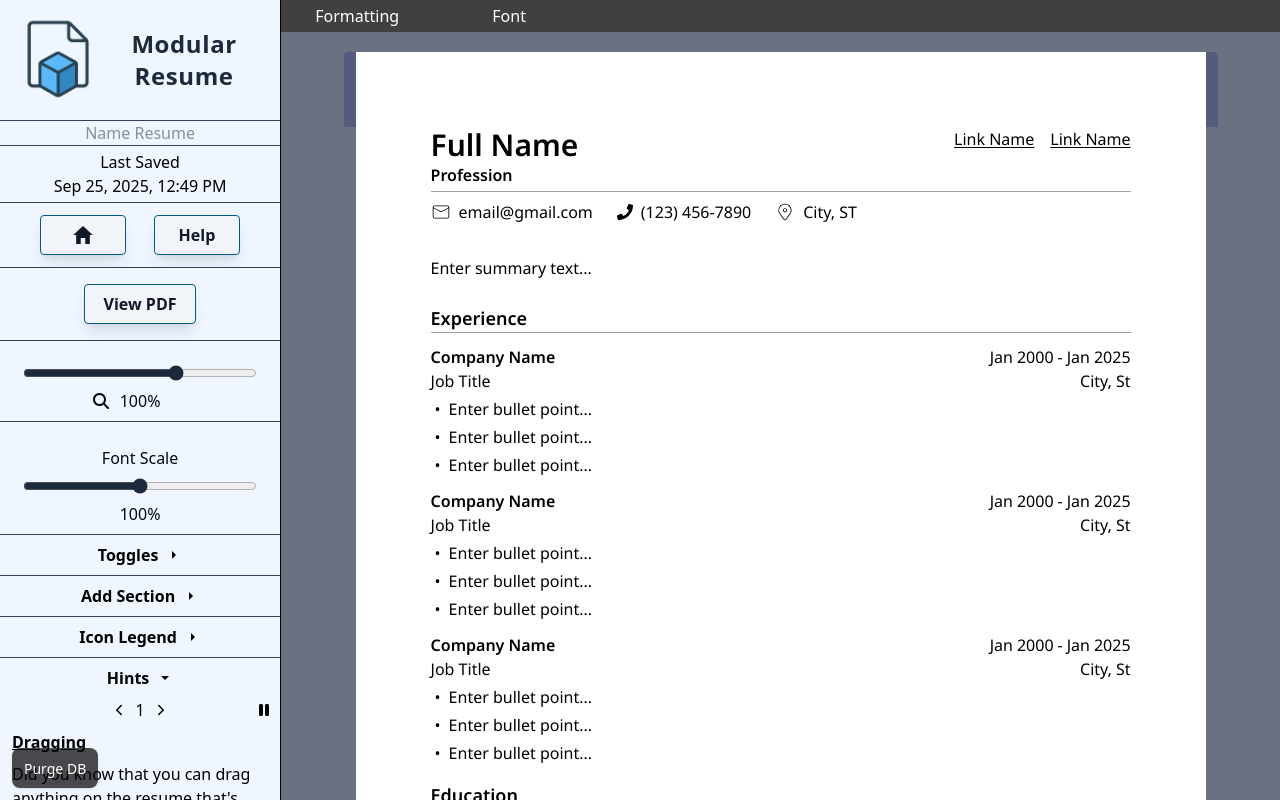
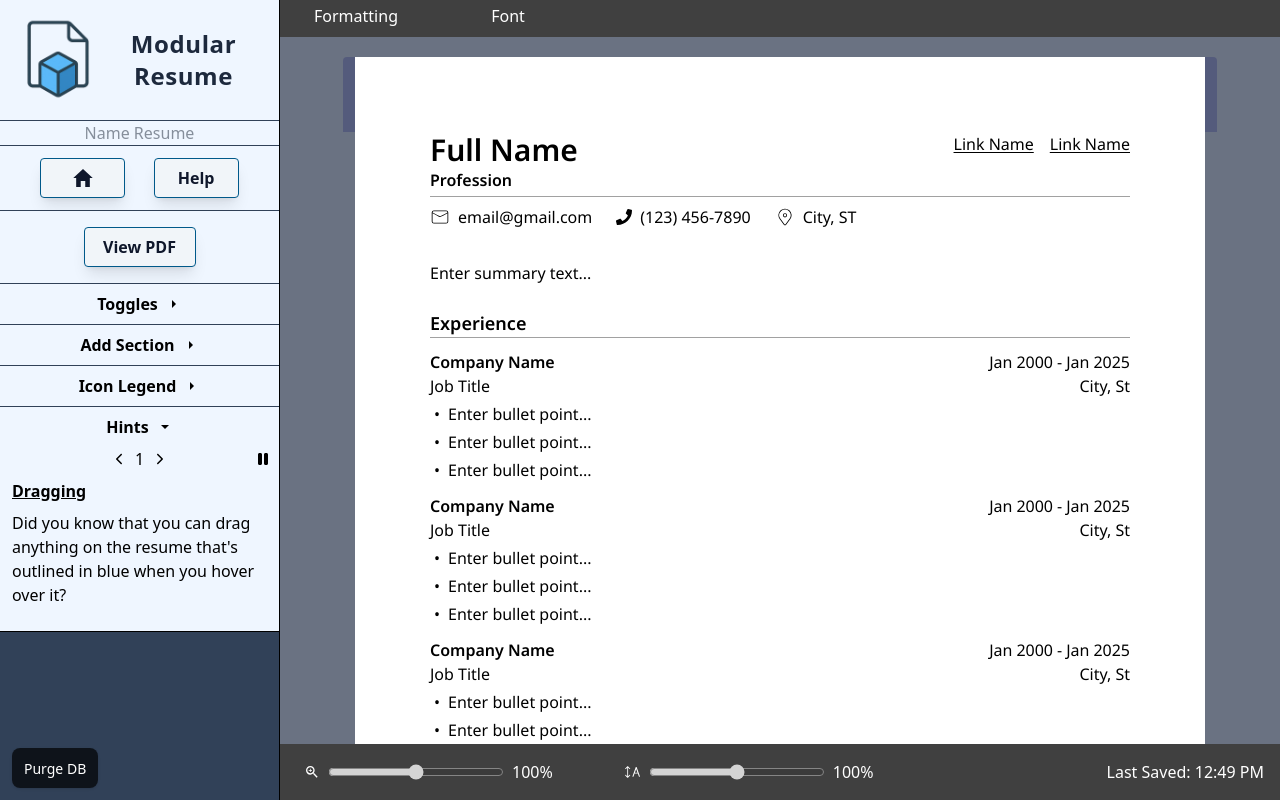
Before and after one commit to Tarrega88/modular-resume-2, a React (Vite) app: page / in a window 1280 px wide. Both pictures are taken after a click on the button "Create New Resume". Shown: the top 800 px of the page. Built offline with nearby package versions, Linux system fonts and the light colour scheme.

Commit message:
added bottom ribbon and decluttered left column

```diff
--- a/src/MainView.tsx
+++ b/src/MainView.tsx
@@ -6,6 +6,7 @@ import MobileNotification from "./components/absoluteUI/MobileNotification";
 import { useSelector } from "react-redux";
 import { RootState } from "./state/store";
 import TopMenu from "./components/topMenu/TopMenu";
+import BottomRibbon from "./components/topMenu/BottomRibbon";
 
 export default function MainView() {
   const { currentResumeId, resumeMetaData } = useSelector(
@@ -28,13 +29,16 @@ export default function MainView() {
   return (
     <div>
       <MobileNotification />
-      <div className="flex w-full h-[100dvh]">
+      <div className="grid grid-cols-[280px_1fr] w-full h-[100dvh]">
         <BuilderColumn onPrint={handlePrint} />
-        <div className="overflow-auto w-full bg-gray-500 flex flex-col items-center relative">
+        <div className="w-full bg-gray-500 flex flex-col items-center">
           <TopMenu expanded={expanded} setExpanded={setExpanded} />
-          <div className="px-5 pt-5">
+          <div className="overflow-auto px-5 pt-5 w-full h-full flex justify-center">
             <SideResume contentRef={contentRef} expanded={expanded} />
           </div>
+          {/* <div className="absolute bottom-0"> */}
+          <BottomRibbon />
+          {/* </div> */}
         </div>
       </div>
     </div>
--- a/src/components/SideResume.tsx
+++ b/src/components/SideResume.tsx
@@ -58,7 +58,7 @@ export default function SideResume({
   const wrapperW = PAGE_W * s;
   const wrapperH = rawH * s;
   const zStyle =
-    !overlayMarginGuides || replaceIsOpen || expanded !== -1 ? 0 : 50;
+    !overlayMarginGuides || replaceIsOpen || expanded !== -1 ? 0 : 40;
   return (
     <div className="relative" style={{ width: wrapperW, height: wrapperH }}>
       <div
--- a/src/components/builderColumn/BuilderColumn.tsx
+++ b/src/components/builderColumn/BuilderColumn.tsx
@@ -1,13 +1,8 @@
-import { useDispatch, useSelector } from "react-redux";
-import { setScale } from "../../state/resumeSlice";
-import { RootState } from "../../state/store";
-import Slider from "./Slider";
 import GeneratePDFButton from "./GeneratePDFButton";
 import IconHelper from "./IconHelper";
 import { useState } from "react";
 import MarginOverlayToggle from "./MarginOverlayToggle";
 import SimpleAddSection from "./SimpleAddSection";
-import { FaMagnifyingGlass } from "react-icons/fa6";
 import ShowDividerToggle from "./ShowDividerToggle";
 import BuilderColumnTitle from "./BuilderColumnTitle";
 import ResumeNamer from "./ResumeNamer";
@@ -19,17 +14,9 @@ import HelpContainer from "./HelpContainer";
 import HintBox from "./HintBox";
 import LastSaved from "./LastSaved";
 import ExpandableContainer from "./ExpandableContainer";
-import FontScaleSlider from "./FontScaleSlider";
 
 export default function BuilderColumn({ onPrint }: { onPrint: () => void }) {
-  const dispatch = useDispatch();
-  const { scale } = useSelector((state: RootState) => state.resume);
-
   const [helpIsOpen, setHelpIsOpen] = useState(false);
-
-  function handleSetScale(num: number) {
-    dispatch(setScale(num));
-  }
 
   function handleOpenHelper() {
     setHelpIsOpen(!helpIsOpen);
@@ -38,11 +25,10 @@ export default function BuilderColumn({ onPrint }: { onPrint: () => void }) {
   const navigate = useNavigate();
 
   return (
-    <div className="w-90 bg-slate-700 border-r overflow-y-auto overflow-x-hidden pb-16">
+    <div className="w-full bg-slate-700 border-r overflow-y-auto overflow-x-hidden pb-16">
       <div className="flex flex-col gap-[1px]">
         <BuilderColumnTitle title="Modular Resume" />
         <ResumeNamer />
-        <LastSaved />
         <div className="flex w-full bg-blue-50 h-16 items-center px-3 justify-evenly">
           <BuilderColumnMainButton onClick={() => navigate("/")}>
             <IoMdHome className="text-2xl" />
@@ -53,19 +39,7 @@ export default function BuilderColumn({ onPrint }: { onPrint: () => void }) {
           />
         </div>
         <GeneratePDFButton onPrint={onPrint} />
-        <Slider
-          title=""
-          min={50}
-          max={125}
-          step={1}
-          value={scale}
-          onChange={(e: any) => handleSetScale(Number(e.target.value))}
-          oddOrEven="even"
-          displayMult={1}
-        >
-          <FaMagnifyingGlass />
-        </Slider>
-        <FontScaleSlider />
+
         <ExpandableContainer title="Toggles" startExpanded={false}>
           <ToggleMonthDisplay />
           <ShowDividerToggle />
--- a/src/components/builderColumn/LastSaved.tsx
+++ b/src/components/builderColumn/LastSaved.tsx
@@ -5,18 +5,19 @@ import { useSelector } from "react-redux";
 
 function LastSaved() {
   const { data, resumeMetaData } = useSelector((s: RootState) => s.resume);
-  const [updated, setUpdated] = useState(formatDate(new Date()));
+  const [updated, setUpdated] = useState(new Date());
 
   useEffect(() => {
-    setUpdated(formatDate(new Date()));
+    setUpdated(new Date());
   }, [data, resumeMetaData]);
 
-  return (
-    <div className="bg-blue-50 flex flex-col items-center py-1">
-      <div>Last Saved</div>
-      <div>{updated}</div>
-    </div>
-  );
+  let timeString = updated.toLocaleString("en-US", {
+    hour: "numeric",
+    minute: "numeric",
+    hour12: true,
+  });
+
+  return <div>Last Saved: {timeString}</div>;
 }
 
 export default LastSaved;
--- /dev/null
+++ b/src/components/topMenu/BottomRibbon.tsx
@@ -0,0 +1,42 @@
+import { MdOutlineZoomIn } from "react-icons/md";
+import RibbonSlider from "./RibbonSlider";
+import RibbonFontScaleSlider from "./RibbonFontScaleSlider";
+import { useDispatch, useSelector } from "react-redux";
+import { setScale } from "@/state/resumeSlice";
+import { RootState } from "@/state/store";
+import LastSaved from "../builderColumn/LastSaved";
+
+function BottomRibbon() {
+  const dispatch = useDispatch();
+  const { scale } = useSelector((state: RootState) => state.resume);
+
+  function handleSetScale(num: number) {
+    dispatch(setScale(num));
+  }
+
+  return (
+    <div className="sticky bottom-0 w-full bg-neutral-700 text-white py-4 z-50">
+      <div className="flex justify-between w-full">
+        <div className="flex gap-6 pl-6">
+          <RibbonSlider
+            min={50}
+            max={150}
+            step={1}
+            value={scale}
+            mult={1}
+            textAdd="%"
+            onChange={(e: any) => handleSetScale(Number(e.target.value))}
+          >
+            <MdOutlineZoomIn />
+          </RibbonSlider>
+          <RibbonFontScaleSlider />
+        </div>
+        <div className="pr-4">
+          <LastSaved />
+        </div>
+      </div>
+    </div>
+  );
+}
+
+export default BottomRibbon;
--- a/src/components/builderColumn/FontScaleSlider.tsx
+++ b/src/components/topMenu/RibbonFontScaleSlider.tsx
@@ -1,26 +1,22 @@
-import { useEffect, useState } from "react";
-import Slider from "./Slider";
-
-type Props = {
-  containerSelector?: string; // defaults to '#resume-root'
-  min?: number;
-  max?: number;
-  step?: number;
-  storageKey?: string;
-};
+import { useDispatch, useSelector } from "react-redux";
+import { RootState } from "@/state/store";
+import { useEffect } from "react";
+import { editFontScale } from "@/state/resumeSlice";
+import { RxFontSize } from "react-icons/rx";
+import RibbonSlider from "./RibbonSlider";
 
 const clamp = (n: number, lo: number, hi: number) =>
   Math.min(hi, Math.max(lo, n));
 const round2 = (n: number) => Math.round(n * 100) / 100;
+const containerSelector = "#resume-root";
+const storageKey = "resume-font-scale";
 
-export default function FontScaleSlider({
-  containerSelector = "#resume-root",
-  min = 0.9,
-  max = 1.1,
-  step = 0.01,
-  storageKey = "resume-font-scale",
-}: Props) {
-  const [value, setValue] = useState(1.0);
+function RibbonFontScaleSlider() {
+  const dispatch = useDispatch();
+  const { currentResumeId, resumeMetaData } = useSelector(
+    (state: RootState) => state.resume
+  );
+  const { fontScale } = resumeMetaData[currentResumeId];
 
   const apply = (v: number) => {
     const el = document.querySelector(containerSelector) as HTMLElement | null;
@@ -42,27 +38,35 @@ export default function FontScaleSlider({
       start = isFinite(parsed) ? parsed : 1.0;
     }
     start = round2(clamp(start, min, max));
-    setValue(start);
+    dispatch(editFontScale(start));
     apply(start);
   }, []);
 
   useEffect(() => {
-    apply(value);
-    localStorage.setItem(storageKey, String(value));
-  }, [value]);
+    apply(fontScale);
+    localStorage.setItem(storageKey, String(fontScale));
+  }, [fontScale]);
+
+  const min = 0.8;
+  const max = 1.2;
+  const mult = 100;
+  const step = 0.01;
 
   return (
-    <Slider
-      title="Font Scale"
+    <RibbonSlider
       min={min}
       max={max}
       step={step}
-      value={value}
+      value={fontScale}
       onChange={(e: any) =>
-        setValue(clamp(parseFloat(e.target.value), min, max))
+        dispatch(editFontScale(clamp(parseFloat(e.target.value), min, max)))
       }
-      oddOrEven="odd"
-      displayMult={100}
-    />
+      mult={mult}
+      textAdd="%"
+    >
+      <RxFontSize />
+    </RibbonSlider>
   );
 }
+
+export default RibbonFontScaleSlider;
--- /dev/null
+++ b/src/components/topMenu/RibbonSlider.tsx
@@ -0,0 +1,31 @@
+function RibbonSlider({
+  value,
+  onChange,
+  min,
+  max,
+  step,
+  children,
+  mult,
+  textAdd,
+}) {
+  return (
+    <div className="flex gap-2 items-center pr-12">
+      <div>{children}</div>
+      <input
+        className="accent-neutral-300 w-44"
+        type="range"
+        value={value}
+        onChange={onChange}
+        min={min}
+        max={max}
+        step={step}
+      />
+      <div>
+        {Math.floor(value * mult)}
+        {textAdd ? textAdd : ""}
+      </div>
+    </div>
+  );
+}
+
+export default RibbonSlider;
--- a/src/components/topMenu/TopMenu.tsx
+++ b/src/components/topMenu/TopMenu.tsx
@@ -1,32 +1,7 @@
 import { useEffect, useState } from "react";
-import TopMenuDropdown from "./TopMenuDropdown";
-import DropdownBranch from "./DropdownBranch";
-import TopMenuOption from "./TopMenuOption";
-import { useDispatch, useSelector } from "react-redux";
-import {
-  editMargin,
-  editMeasurementStyle,
-  editPageStyle,
-} from "@/state/resumeSlice";
-import { RootState } from "@/state/store";
 import FormattingDropdown from "./FormattingDropdown";
 import FontDropdown from "./FontDropdown";
-
-//Top Menu:
-
-//Formatting:
-//Page Size: A4, Letter - DONE
-//Measurement: Metric, Imperial - DONE
-//Margin: Metric: 1.27 cm, 1.905 cm, 2.54 cm - DONE
-//Margin: Imperial: 1/2", 3/4", 1" - DONE
-
-//Not decided:
-//Font: System Default, Arial (System), Helvetica (System),
-//Lato, Noto Sans, Noto Serif, Open Sans, Roboto, Ubuntu
-//Font Scaling (leave out? maybe leave font in side bar too?)
-
-//Builder Column:
-//View PDF, Zoom
+import LastSaved from "../builderColumn/LastSaved";
 
 function TopMenu({ expanded, setExpanded }) {
   const [expandedBranch, setExpandedBranch] = useState(-1);
@@ -36,7 +11,9 @@ function TopMenu({ expanded, setExpanded }) {
   }, [expanded]);
 
   return (
-    <div className="sticky top-0 w-full z-50">
+    <div className="sticky top-0 w-full z-50 bg-neutral-700 text-white h-10">
+      <div className="flex flex-col gap-2">
+        <div className="flex justify-between">
           <div className="flex bg-neutral-700 text-white w-full">
             <FormattingDropdown
               expanded={expanded}
@@ -52,6 +29,8 @@ function TopMenu({ expanded, setExpanded }) {
             />
           </div>
         </div>
+      </div>
+    </div>
   );
 }
 
--- a/src/state/resumeSlice.ts
+++ b/src/state/resumeSlice.ts
@@ -252,12 +252,12 @@ const resumeSlice = createSlice({
             // const originalName = state.resumeMetaData[originalId].resumeName;
             // const originalTime = state.resumeMetaData[originalId].createdAt;
             // const originalMargin = state.resumeMetaData[originalId].margin;
-            const { resumeName, createdAt, margin, font, pageStyle } = state.resumeMetaData[originalId];
+            const { resumeName, createdAt, margin, font, pageStyle, fontScale } = state.resumeMetaData[originalId];
 
             const newName = resumeName.length && !resumeName.includes("Copy") ? `Copy of ${resumeName}` : `Copy of resume created on ${(createdAt)}`
 
             state.resumeMetaData[newId] = {
-                resumeName: newName, resumeId: newId, createdAt: now, margin, font, pageStyle
+                resumeName: newName, resumeId: newId, createdAt: now, margin, font, pageStyle, fontScale
             }
 
             for (const item of state.resumes[originalId]) {
@@ -285,7 +285,7 @@ const resumeSlice = createSlice({
             const now = new Date(Date.now());
 
             state.resumeMetaData[action.payload] = {
-                resumeName: "", resumeId: action.payload, createdAt: formatDate(now), margin: 75, font: "Noto Sans", pageStyle: "Letter"
+                resumeName: "", resumeId: action.payload, createdAt: formatDate(now), margin: 75, font: "Noto Sans", pageStyle: "Letter", fontScale: 1
             }
         },
         changeMonthType(state, action: PayloadAction<"short" | "long">) {
@@ -311,10 +311,14 @@ const resumeSlice = createSlice({
         editPageStyle(state, action: PayloadAction<"Letter" | "A4">) {
             const { currentResumeId } = state;
             state.resumeMetaData[currentResumeId].pageStyle = action.payload;
+        },
+        editFontScale(state, action: PayloadAction<number>) {
+            const { currentResumeId } = state;
+            state.resumeMetaData[currentResumeId].fontScale = action.payload;
         }
 
     },
 });
 
-export const { hydrate, setCurrentResume, editBulletPoint, changeBulletPoint, removeResumeItem, setDragToIndex, setDragFromIndex, dragResumeItem, setDragHigher, addResumeItem, addBulletData, addEducationData, addPrevJobData, createEmptyResume, updatePrevJobField, setScale, editUserInfo, editSkills, dragSkill, editSkillCategory, setShowCategory, editSectionHeader, addSkillData, duplicateSection, addSectionHeaderData, addSummaryData, editSummary, editUserLink, toggleUserBool, toggleSectionHeaderUnderline, editEducationDate, editEducationString, addUserLink, copyResume, addProjectData, editProjectString, editProjectBool, replaceResumeItem, addUserInfoData, addResumeItemAt, editDividerNumber, addDividerData, toggleDropdownIsReplace, toggleOverlayMarginGuides, toggleShowDividers, changeResumeName, generateMetaData, changeMonthType, deleteResume, editMargin, editFont, editMeasurementStyle, editPageStyle } = resumeSlice.actions;
+export const { hydrate, setCurrentResume, editBulletPoint, changeBulletPoint, removeResumeItem, setDragToIndex, setDragFromIndex, dragResumeItem, setDragHigher, addResumeItem, addBulletData, addEducationData, addPrevJobData, createEmptyResume, updatePrevJobField, setScale, editUserInfo, editSkills, dragSkill, editSkillCategory, setShowCategory, editSectionHeader, addSkillData, duplicateSection, addSectionHeaderData, addSummaryData, editSummary, editUserLink, toggleUserBool, toggleSectionHeaderUnderline, editEducationDate, editEducationString, addUserLink, copyResume, addProjectData, editProjectString, editProjectBool, replaceResumeItem, addUserInfoData, addResumeItemAt, editDividerNumber, addDividerData, toggleDropdownIsReplace, toggleOverlayMarginGuides, toggleShowDividers, changeResumeName, generateMetaData, changeMonthType, deleteResume, editMargin, editFont, editMeasurementStyle, editPageStyle, editFontScale } = resumeSlice.actions;
 export default resumeSlice.reducer;
--- a/src/state/types.ts
+++ b/src/state/types.ts
@@ -101,6 +101,7 @@ export type ResumeMetaDataProps = {
     resumeName: string;
     pageStyle: "Letter" | "A4";
     font: string;
+    fontScale: number;
     resumeId: string;
     createdAt: string;
     margin: 50 | 75 | 100;
```
Also changed, not shown: src/components/home/UpdateInfo.tsx (+11 -5 lines). Lines whose indentation alone changed are shown as unchanged.
